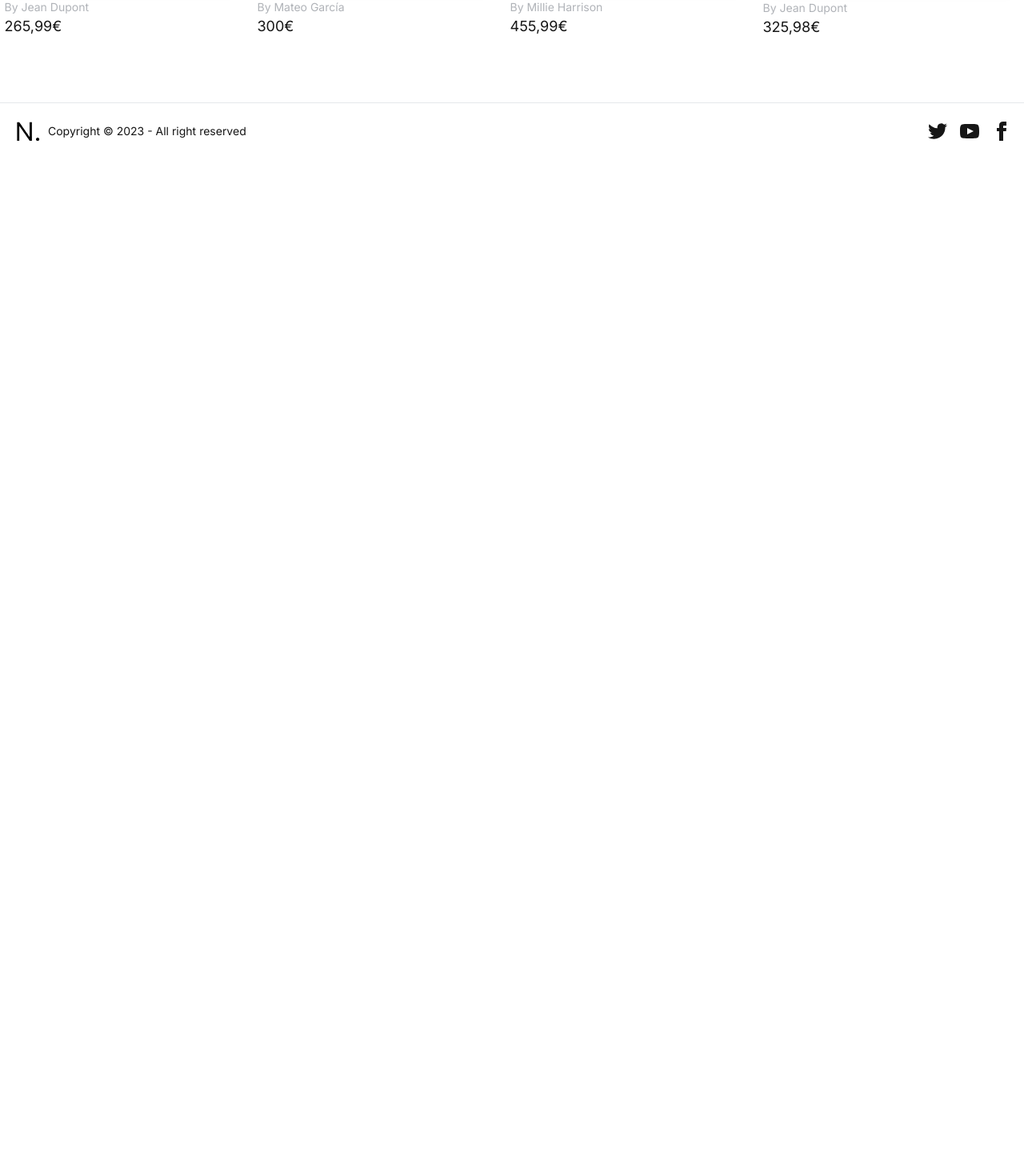
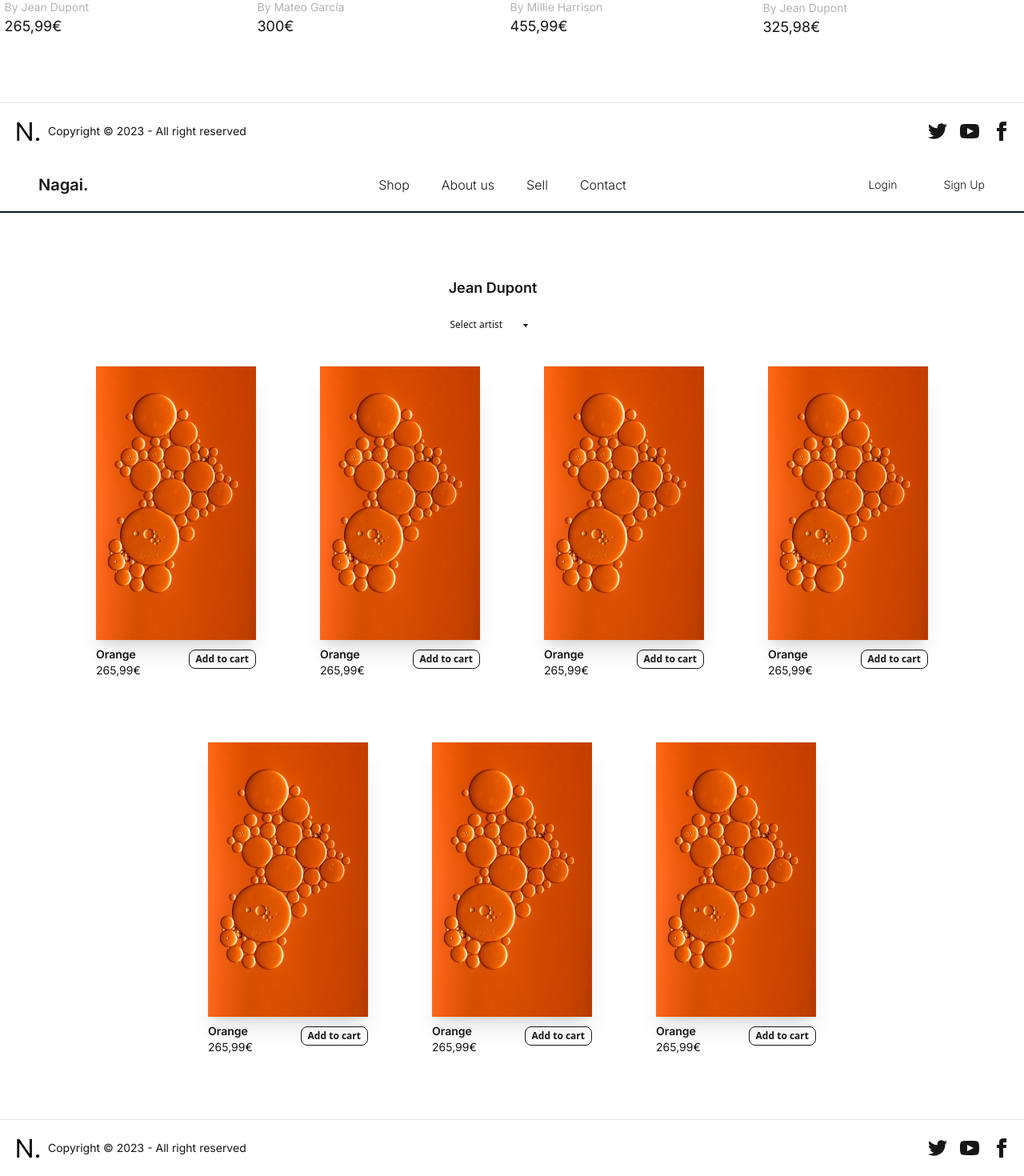
Before and after one commit to SergioGarciaF/Nagai-project, a React (Vite) app: page / in a window 1280 px wide. Shown: the part 3014-4484 px from the top of the page at 80% size. Before the commit the page ends 3213 px from the top, so only its background shows below. Built offline with nearby package versions, Linux system fonts and the light colour scheme.

Commit message:
Shop layout

```diff
--- a/src/App.tsx
+++ b/src/App.tsx
@@ -1,6 +1,7 @@
 
 import './App.css'
 import Home from './components/Home/Home'
+import Shop from './components/Shop/Shop'
 
 
 function App() {
@@ -9,6 +10,8 @@ function App() {
   return (
     <>
       <Home />
+      <Shop />
+
     </>
   )
 }
--- /dev/null
+++ b/src/components/Shop/Shop.tsx
@@ -0,0 +1,98 @@
+import Footer from "../Footer/Footer"
+import Header from "../Header/Header"
+
+import orange from '../../assets/Art favourites/Orange.jpg'
+
+const Shop = () => {
+
+    //Hacer un map para cuando hagas llamada a api o bd muestre todos los productos del artista
+    return (
+        <>
+            <Header />
+            <div className="flex flex-col items-center justify-center me-12 mt-20 mb-10 m-auto">
+                <h2 className="font-inter font-semibold text-lg mb-5">Jean Dupont</h2>
+                <select className="select select-neutral select-xs max-w-xs">
+                    <option disabled selected>Select artist</option>
+                    <option>Jean Dupont</option>
+                    <option>Millie Harrison</option>
+                    <option>Mateo García</option>
+                </select>
+            </div>
+            <div className="flex flex-wrap justify-center gap-20 mt-3">
+                <div>
+                    <img className='shadow-xl transition-opacity duration-300 hover:opacity-70' src={orange} width={200} alt="" />
+                    <div className="flex justify-between items-start">
+                        <div>
+                            <h3 className='text-start font-inter font-semibold text-sm mt-2'>Orange</h3>
+                            <p className='text-start font-inter font-regular text-sm'>265,99€</p>
+                        </div>
+                        <button className="btn btn-xs btn-outline btn-neutral mt-3">Add to cart</button>
+                    </div>
+                </div>
+                <div>
+                    <img className='shadow-xl transition-opacity duration-300 hover:opacity-70' src={orange} width={200} alt="" />
+                    <div className="flex justify-between items-start">
+                        <div>
+                            <h3 className='text-start font-inter font-semibold text-sm mt-2'>Orange</h3>
+                            <p className='text-start font-inter font-regular text-sm'>265,99€</p>
+                        </div>
+                        <button className="btn btn-xs btn-outline btn-neutral mt-3">Add to cart</button>
+                    </div>
+                </div>
+                <div>
+                    <img className='shadow-xl transition-opacity duration-300 hover:opacity-70' src={orange} width={200} alt="" />
+                    <div className="flex justify-between items-start">
+                        <div>
+                            <h3 className='text-start font-inter font-semibold text-sm mt-2'>Orange</h3>
+                            <p className='text-start font-inter font-regular text-sm'>265,99€</p>
+                        </div>
+                        <button className="btn btn-xs btn-outline btn-neutral mt-3">Add to cart</button>
+                    </div>
+                </div>
+                <div>
+                    <img className='shadow-xl transition-opacity duration-300 hover:opacity-70' src={orange} width={200} alt="" />
+                    <div className="flex justify-between items-start">
+                        <div>
+                            <h3 className='text-start font-inter font-semibold text-sm mt-2'>Orange</h3>
+                            <p className='text-start font-inter font-regular text-sm'>265,99€</p>
+                        </div>
+                        <button className="btn btn-xs btn-outline btn-neutral mt-3">Add to cart</button>
+                    </div>
+                </div>
+                <div>
+                    <img className='shadow-xl transition-opacity duration-300 hover:opacity-70' src={orange} width={200} alt="" />
+                    <div className="flex justify-between items-start">
+                        <div>
+                            <h3 className='text-start font-inter font-semibold text-sm mt-2'>Orange</h3>
+                            <p className='text-start font-inter font-regular text-sm'>265,99€</p>
+                        </div>
+                        <button className="btn btn-xs btn-outline btn-neutral mt-3">Add to cart</button>
+                    </div>
+                </div>
+                <div>
+                    <img className='shadow-xl transition-opacity duration-300 hover:opacity-70' src={orange} width={200} alt="" />
+                    <div className="flex justify-between items-start">
+                        <div>
+                            <h3 className='text-start font-inter font-semibold text-sm mt-2'>Orange</h3>
+                            <p className='text-start font-inter font-regular text-sm'>265,99€</p>
+                        </div>
+                        <button className="btn btn-xs btn-outline btn-neutral mt-3">Add to cart</button>
+                    </div>
+                </div>
+                <div>
+                    <img className='shadow-xl transition-opacity duration-300 hover:opacity-70' src={orange} width={200} alt="" />
+                    <div className="flex justify-between items-start">
+                        <div>
+                            <h3 className='text-start font-inter font-semibold text-sm mt-2'>Orange</h3>
+                            <p className='text-start font-inter font-regular text-sm'>265,99€</p>
+                        </div>
+                        <button className="btn btn-xs btn-outline btn-neutral mt-3">Add to cart</button>
+                    </div>
+                </div>
+            </div>
+            <Footer />
+        </>
+    )
+}
+
+export default Shop
```
